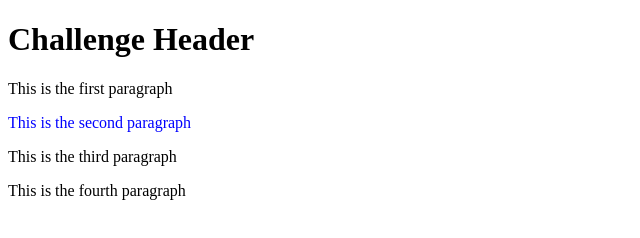
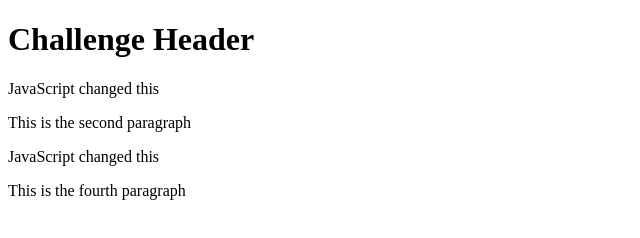
Before and after one commit to schism578/udemy-basics, a plain HTML site: page challenge1/index.html in a window 1280 px wide. Shown: the whole page, without its empty margins (0-640 px from the left). Drawn offline with Linux system fonts and the light colour scheme.

Commit message:
querySelector module completed

```diff
--- a/challenge1/index.html
+++ b/challenge1/index.html
@@ -7,10 +7,10 @@
     </head>
     <body>
         <h1>Challenge Header</h1>
-        <p>This is the first paragraph</p>
-        <p>This is the second paragraph</p>
-        <p>This is the third paragraph</p>
-        <p>This is the fourth paragraph</p>
+        <p id="para1" class="myClass">This is the first paragraph</p>
+        <p id="para2">This is the second paragraph</p>
+        <p id="para3" class="myClass">This is the third paragraph</p>
+        <p id="para4">This is the fourth paragraph</p>
     </body>
     <script src="script.js"></script>
 </html>
--- a/challenge1/script.js
+++ b/challenge1/script.js
@@ -1,7 +1,21 @@
-let selectScript = document.querySelectorAll("p");
+/*let selectScript = document.querySelectorAll("p");
 
 selectScript.forEach(para => {
     if(para.textContent.includes("second")) {
         para.style.color = "blue";
     }
-});
+});  //returns the second paragraph in blue along with all of the others
+*/
+
+/*let mySelection = document.querySelector("#para2");
+
+mySelection.textContent = "This was changed by JavaScript";
+//returns: a new paragraph element with the above text in place of the original text
+*/
+
+//OR
+let mySelection = document.querySelectorAll(".myClass");
+
+mySelection.forEach(para => {
+    para.textContent = "JavaScript changed this";
+})  //returns: above text in place of the paragraph elements that contain the myClass class
```
